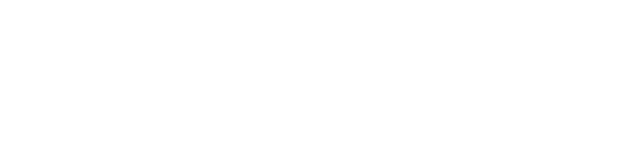
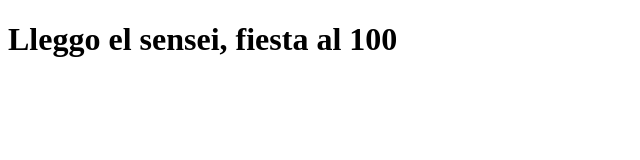
Before and after one commit to jcEduardo06/SomeRe_IS, a plain HTML site: page index.html in a window 1280 px wide. Shown: the whole page, without its empty margins (0-640 px from the left). Drawn offline with Linux system fonts and the light colour scheme.

Commit message:
Segundo commit

```diff
--- a/index.html
+++ b/index.html
@@ -6,6 +6,6 @@
     <title>Document</title>
 </head>
 <body>
-
+    <h1>Lleggo el sensei, fiesta al 100</h1>
 </body>
 </html>
```
